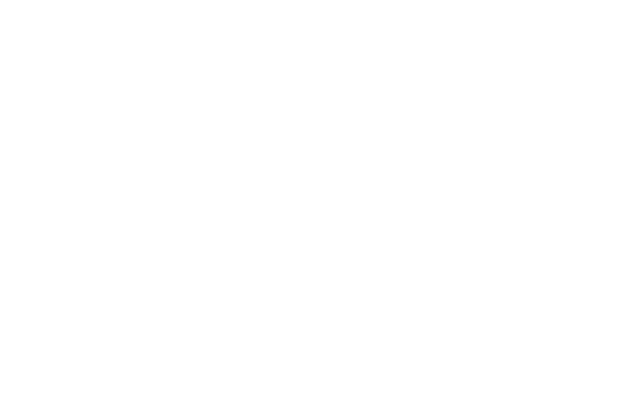
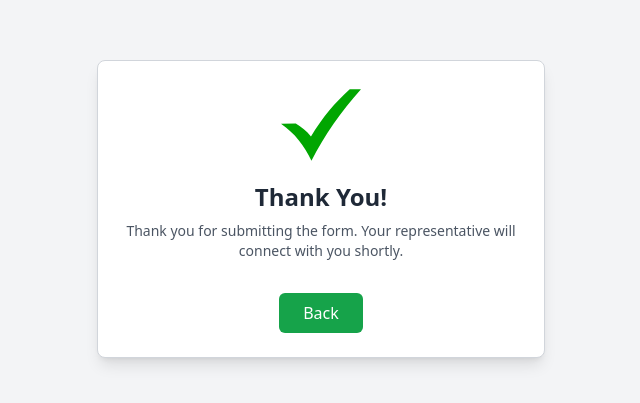
Before and after one commit to chandanmarkanthony/Plotsinbanglore, a React (Create React App) app: page /property-details/1/1/thankyou in a window 1280 px wide. Before the commit this address had no page. Shown: the part 191-594 px from the top of the page, without its empty margins (319-959 px from the left). Built offline with nearby package versions, Linux system fonts and the light colour scheme.

Commit message:
thankyoupage

```diff
--- a/src/App.js
+++ b/src/App.js
@@ -7,6 +7,7 @@
 import Footer from './Footer';
 import PropertyDetails from './PropertyPages/PropertyDetails';
 import favicon from './Assets/Images/favicon.ico';
+import ThankYou from './PropertyPages/ThankYou';
 
 function App() {
   const [propertyId, setPropertyId] = useState("");
@@ -97,6 +98,7 @@
           path="/property-details/:project_name/:id"
           element={<PropertyDetails propertyId={propertyId} />}
         />
+        <Route path="/property-details/:project_name/:id/thankyou" element={<ThankYou />} />
       </Routes>
     </Router>
   );
--- a/src/PropertyPages/Form.jsx
+++ b/src/PropertyPages/Form.jsx
@@ -4,11 +4,13 @@
 import Swal from 'sweetalert2';
 import { bannerData, formField } from "./DataJson"
 import TagManager from 'react-gtm-module';
-import { useLocation } from 'react-router-dom';
+import { useLocation, useNavigate, useParams } from 'react-router-dom';
 function Form({propertyform}) {
   const location = useLocation()
   const [isOpen, setIsOpen] = useState(true);
+  const navigate = useNavigate();
   const formRef = useRef(null);
+  const { project_name, id } = useParams();
   console.log("propertyform",propertyform)
   const [utmData, setUtmData] = useState({
     utm_source: '',
@@ -167,60 +169,45 @@
 
       console.log("utmData", utmData);
 
+
         const response = await axios.post('https://leadapi.homebble.in/formdataRoute/getFormdata', utmData);
 
+        // const mockResponse = {
+        //   status: 200,
+        //   data: {
+        //     message: "Mock data sent successfully",
+        //   },
+        // };
 
         if (response.status === 200) {
+          // Push event to the dataLayer
           window.dataLayer = window.dataLayer || [];
           window.dataLayer.push({
-          event: propertyform?.project_Name.replace(/ /g,""),
+            event: propertyform?.project_Name.replace(/ /g, ""),
           });
 
-
-
-
-
-        Swal.fire({
-          icon: 'success',
-          title: 'Success',
-          text: response.data.message || 'Data sent successfully',
-          showConfirmButton: true,
-          allowOutsideClick: false,
-          allowEscapeKey: false,
-          allowEnterKey: false,
-          onClose: () => {
-            setIsOpen(false);
-          },
-        });
-
-
-        const newUrl = `${window.location.pathname}?Formsuccess=true`;
-        window.history.pushState({}, '', newUrl);
-        window.location.href = newUrl;
-        TagManager.dataLayer({
-          dataLayer: {
-            event: 'VirtualPageView',
-            send_to: 'AW-784160287',
-            pagePath: newUrl,
-            pageTitle: 'successs'
-          },
-        });
-
+          // Redirect to the thank you page
+          navigate(`/property-details/${project_name}/${id}/thankyou`);
         }
       } catch (error) {
         console.error('Error occurred:', error);
 
+        // Show error alert
         Swal.fire({
           icon: 'error',
           title: 'Error',
-        text: error.response ? (error.response.data.message || error.response.data.error || 'An error occurred while processing your request') : 'An error occurred while processing your request',
+          text: error.response
+            ? (error.response.data.message || error.response.data.error || 'An error occurred while processing your request')
+            : 'An error occurred while processing your request',
           timer: 2000,
           timerProgressBar: true,
         });
-      const newUrl = `${window.location.pathname}?FormSucess=true`;
+
+        // Update URL to indicate failure
+        const newUrl = `${window.location.pathname}?FormSuccess=false`;
         window.history.replaceState({}, '', newUrl);
-    }
-  };
+      }}
+
 
 
   const detectBrowser = () => {
--- /dev/null
+++ b/src/PropertyPages/ThankYou.jsx
@@ -0,0 +1,75 @@
+import React from "react";
+import { Helmet } from "react-helmet"; // Import Helmet
+
+const ThankYou = () => {
+  const goBack = () => {
+    window.history.back();
+  };
+
+  return (
+    <div className="min-h-screen flex items-center justify-center bg-gray-100 text-gray-800">
+      <Helmet>
+        <title>Thank You - Your Submission Was Successful</title>
+        <meta name="description" content="Thank you for submitting the form. Our representative will reach out to you shortly." />
+        <link rel="icon" href="../Assets/Images/favicon.ico" />
+      </Helmet>
+
+      {/* Google Tag Manager */}
+      <script>
+        {(function (w, d, s, l, i) {
+          w[l] = w[l] || [];
+          w[l].push({ "gtm.start": new Date().getTime(), event: "gtm.js" });
+          var f = d.getElementsByTagName(s)[0],
+            j = d.createElement(s),
+            dl = l !== "dataLayer" ? "&l=" + l : "";
+          j.async = true;
+          j.src = "https://www.googletagmanager.com/gtm.js?id=" + i + dl;
+          f.parentNode.insertBefore(j, f);
+        })(window, document, "script", "dataLayer", "GTM-MGVCQKX3")}
+      </script>
+      {/* End Google Tag Manager */}
+
+      <div className="bg-white rounded-lg shadow-lg p-6 max-w-md text-center border border-gray-300">
+        <div className="flex justify-center mb-4">
+          <svg
+            xmlns="http://www.w3.org/2000/svg"
+            viewBox="0 0 122.88 109.76"
+            className="w-20 h-20"
+          >
+            <g>
+              <path
+                fill="#01A601"
+                d="M0,52.88l22.68-0.3c8.76,5.05,16.6,11.59,23.35,19.86C63.49,43.49,83.55,19.77,105.6,0h17.28
+                C92.05,34.25,66.89,70.92,46.77,109.76C36.01,86.69,20.96,67.27,0,52.88L0,52.88z"
+              />
+            </g>
+          </svg>
+        </div>
+        <h1 className="text-2xl font-bold text-gray-800 mb-2">Thank You!</h1>
+        <p className="text-gray-600 text-sm mb-4">
+          Thank you for submitting the form. Your representative will connect with you
+          shortly.
+        </p>
+        <button
+          onClick={goBack}
+          className="mt-4 px-6 py-2 bg-green-600 text-white rounded-md hover:bg-green-500 focus:outline-none"
+        >
+          Back
+        </button>
+      </div>
+
+      {/* Google Tag Manager (noscript) */}
+      <noscript>
+        <iframe
+          src="https://www.googletagmanager.com/ns.html?id=GTM-MGVCQKX3"
+          height="0"
+          width="0"
+          style={{ display: "none", visibility: "hidden" }}
+        ></iframe>
+      </noscript>
+      {/* End Google Tag Manager (noscript) */}
+    </div>
+  );
+};
+
+export default ThankYou;
```
Lines whose indentation alone changed are shown as unchanged.
